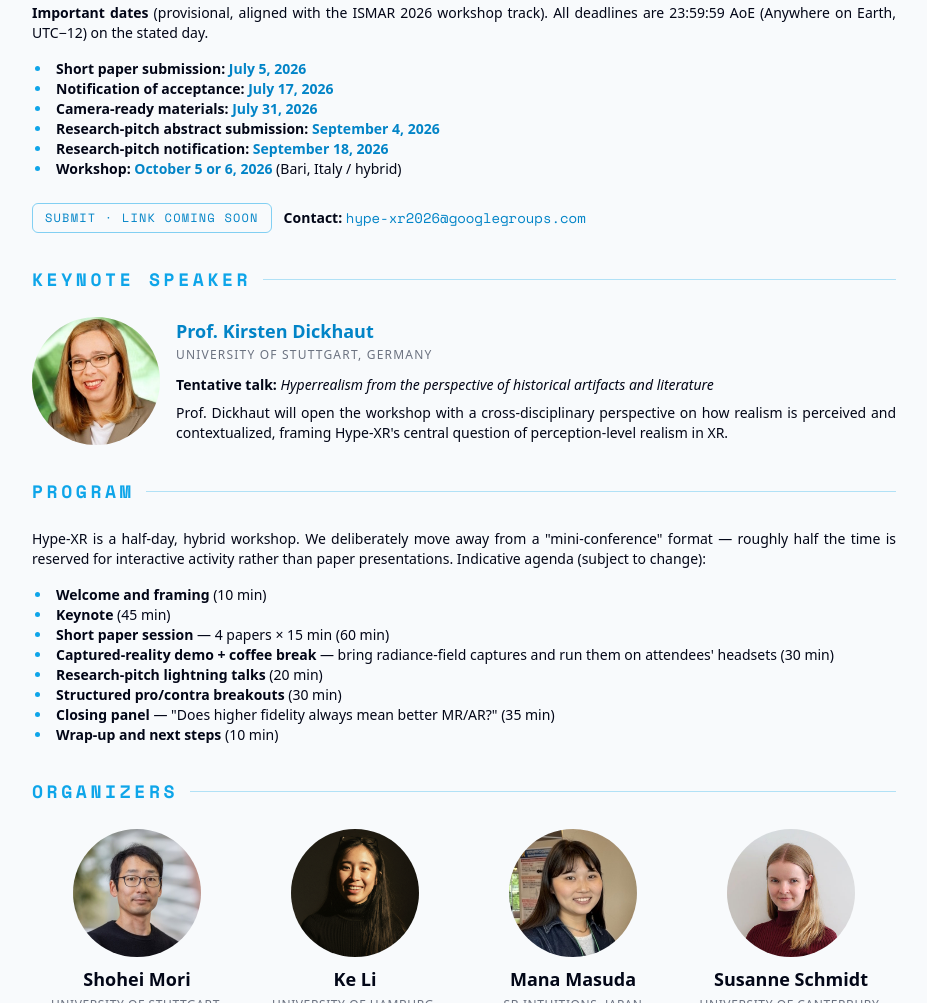
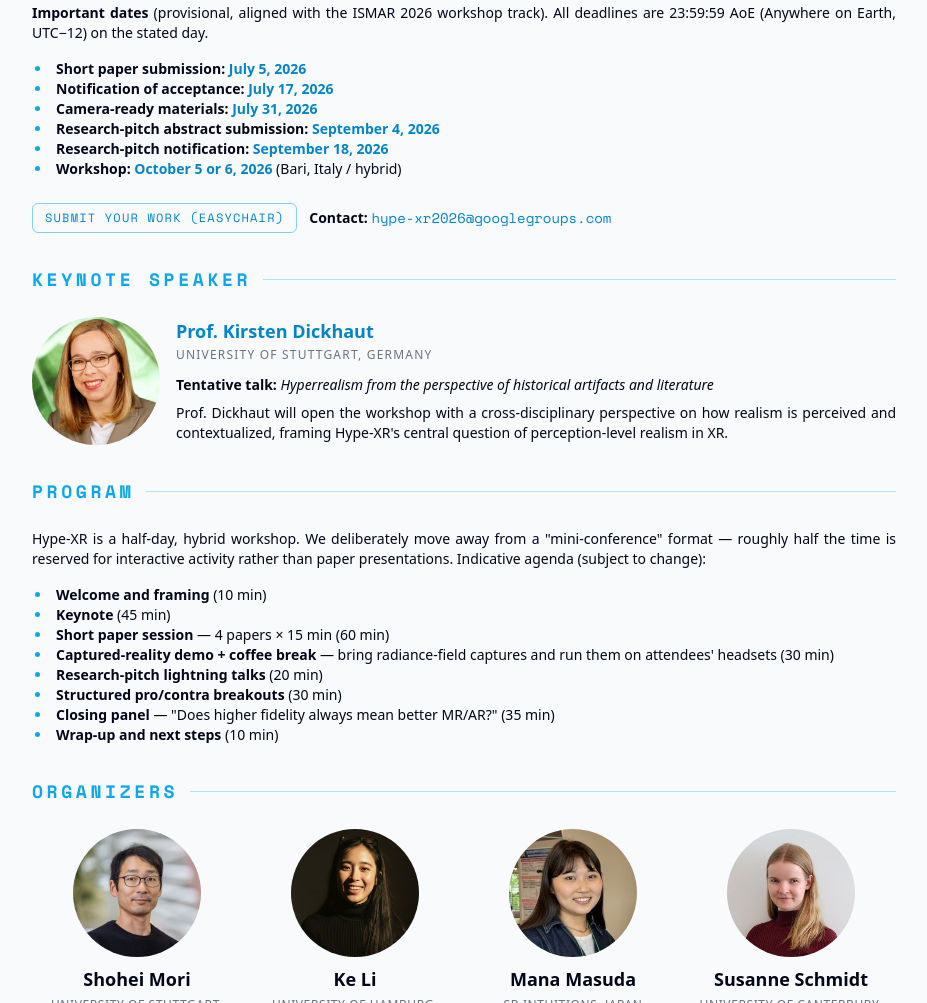
Before and after one commit to mediated-reality/rf4xr, a website: page docs/hype-xr2026/index.html in a window 1280 px wide. Shown: the part 1385-2388 px from the top of the page, without its empty margins (176-1103 px from the left). Drawn offline with nearby package versions, Linux system fonts and the light colour scheme.

Commit message:
submission site ready

```diff
--- a/docs/hype-xr2026/index.html
+++ b/docs/hype-xr2026/index.html
@@ -207,7 +207,7 @@
                 </ul>
             </div>
             <div class="font-normal text-sm gap-t-2 pt-6 flex flex-col sm:flex-row sm:items-center gap-3">
-                <span class="font-mono text-xs uppercase tracking-widest border border-sky-500/50 dark:border-sky-400/50 text-sky-600 dark:text-sky-400 rounded-md px-3 py-1.5 select-none">Submit · link coming soon</span>
+                <span class="font-mono text-xs uppercase tracking-widest border border-sky-500/50 dark:border-sky-400/50 text-sky-600 dark:text-sky-400 rounded-md px-3 py-1.5 select-none transition-colors hover:bg-sky-500 dark:hover:bg-sky-400 hover:text-white dark:hover:text-white hover:border-sky-500 dark:hover:border-sky-400"><a href="https://easychair.org/conferences/?conf=hypexr2026" target="_blank">Submit Your Work (EasyChair)</a></span>
                 <p><span class="font-bold">Contact:</span> <a href="mailto:hype-xr2026@googlegroups.com" class="font-mono text-sky-600 dark:text-sky-400 hover:underline">hype-xr2026@googlegroups.com</a></p>
             </div>
         </section>
```
Also changed, not shown: docs/css/style.css.
